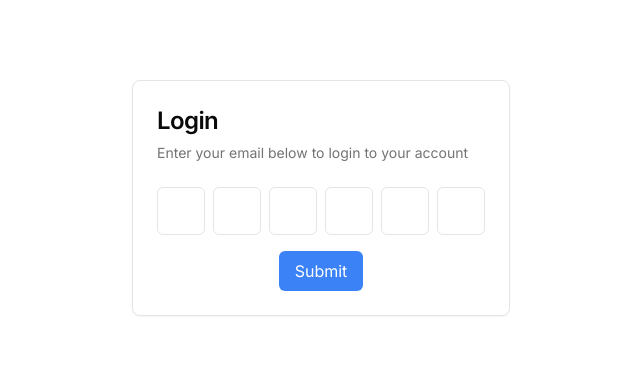
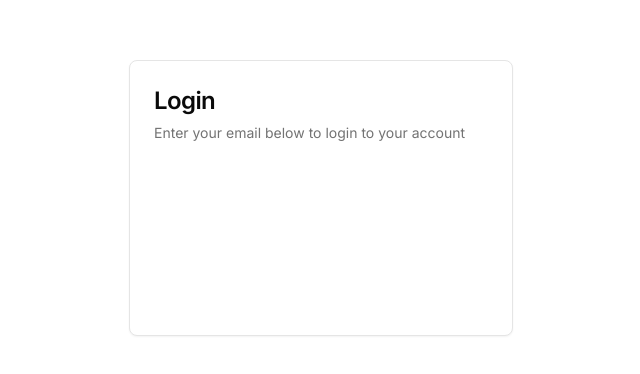
Before and after one commit to OscarVargas97/integral-fit, a Next.js app: page /access/2fa in a window 1280 px wide. Shown: the part 202-576 px from the top of the page, without its empty margins (319-959 px from the left). Built offline with nearby package versions, Linux system fonts and the light colour scheme.

Commit message:
fix: fixed building errors

```diff
--- a/package.json
+++ b/package.json
@@ -18,9 +18,9 @@
     "date-fns": "^4.1.0",
     "lucide-react": "^0.376.0",
     "next": "15.0.3",
-    "react": "19.0.0-rc-66855b96-20241106",
+    "react": "18.2.0",
     "react-big-calendar": "^1.16.3",
-    "react-dom": "19.0.0-rc-66855b96-20241106",
+    "react-dom": "18.2.0",
     "react-icons": "^5.4.0",
     "tailwind-merge": "^2.3.0",
     "tailwindcss-animate": "^1.0.7"
--- a/src/app/(public)/access/signup/page.tsx
+++ b/src/app/access/signup/page.tsx
@@ -8,7 +8,7 @@ import {
 } from 'components/ui/Card'
 import RegisterForm from 'components/form/RegisterForm'
 
-const SingUp = () => {
+const SignUp = () => {
   return (
     <div className="flex h-svh items-center">
       <Card className="mx-auto max-w-sm">
@@ -32,4 +32,4 @@ const SingUp = () => {
   )
 }
 
-export default SingUp
+export default SignUp
--- a/src/components/form/MfaForm.tsx
+++ b/src/components/form/MfaForm.tsx
@@ -7,9 +7,9 @@ import { mfaAuth } from 'lib/supabase/auth'
 const MfaForm = () => {
   const router = useRouter()
   const [values, setValues] = useState(['', '', '', '', '', ''])
-  const [error, setError] = useState(false)
+  // const [error, setError] = useState(false)
 
-  const handleChange = (index, value) => {
+  const handleChange = (index: number, value: string) => {
     // Solo aceptar caracteres numéricos
     if (!/^\d?$/.test(value)) return
 
@@ -29,94 +29,34 @@ const MfaForm = () => {
 
     // Cambiar el foco solo si se ingresa un valor válido
     if (value && index < values.length - 1) {
-      document.getElementById(`input-${index + 1}`).focus()
+      document.getElementById(`otp-${index + 1}`)?.focus()
     }
-  }
-
-  const handleKeyDown = (index, e) => {
-    if (e.key === 'Backspace' && values[index] === '') {
-      const updatedValues = [...values]
-      // Si el valor está vacío, mover valores hacia la izquierda
-      for (let i = index; i < values.length - 1; i++) {
-        updatedValues[i] = updatedValues[i + 1]
-      }
-      updatedValues[values.length - 1] = '' // Último campo vacío
-      setValues(updatedValues)
-
-      // Cambiar el foco al anterior si no es el primero
-      if (index > 0) {
-        document.getElementById(`input-${index - 1}`).focus()
-      }
-    }
-  }
-
-  const handlePaste = (e) => {
-    e.preventDefault()
-
-    const clipboardData = e.clipboardData.getData('text')
-    const numbers = clipboardData.replace(/\D/g, '') // Extraer solo números
-
-    if (numbers.length === 0) return
-
-    const updatedValues = [...values]
-    let index = 0
-
-    for (let i = 0; i < values.length && index < numbers.length; i++) {
-      if (updatedValues[i] === '') {
-        updatedValues[i] = numbers[index]
-        index++
-      }
-    }
-
-    setValues(updatedValues)
   }
 
   const handleSubmit = async (e) => {
     e.preventDefault()
-    if (values.some((val) => val === '')) {
+    const otp = values.join('')
+    try {
+      await mfaAuth(e, router, otp)
+    } catch (err) {
       setError(true)
-      return
     }
-    const otp = values.join('')
-    setError(false)
-    await mfaAuth(e, router, otp)
   }
 
   return (
-    <form
-      onSubmit={handleSubmit}
-      className="flex flex-col items-center space-y-4"
-    >
-      <div className="flex space-x-2">
-        {values.map((val, index) => (
+    <form onSubmit={handleSubmit}>
+      {values.map((value, index) => (
         <input
           key={index}
-            id={`input-${index}`}
+          id={`otp-${index}`}
           type="text"
-            maxLength={1}
-            value={val}
+          value={value}
           onChange={(e) => {
             handleChange(index, e.target.value)
           }}
-            onKeyDown={(e) => {
-              handleKeyDown(index, e)
-            }}
-            onPaste={handlePaste}
-            className="w-12 h-12 text-center text-lg border rounded-md focus:outline-none focus:ring-2 focus:ring-blue-500"
+          maxLength={1}
         />
       ))}
-      </div>
-      {error && (
-        <p className="text-red-500 text-sm">
-          Por favor, completa todos los campos.
-        </p>
-      )}
-      <button
-        type="submit"
-        className="bg-blue-500 text-white px-4 py-2 rounded-md hover:bg-blue-600"
-      >
-        Submit
-      </button>
     </form>
   )
 }
--- a/src/components/form/RegisterForm.tsx
+++ b/src/components/form/RegisterForm.tsx
@@ -4,7 +4,7 @@ import { Button } from 'components/ui/Button'
 import { Input } from 'components/ui/Input'
 import { Label } from 'components/ui/Label'
 import { useRouter } from 'next/navigation'
-import { singUp } from 'lib/supabase/auth'
+import { signUp } from 'lib/supabase/auth'
 import { useState } from 'react'
 
 const RegisterForm = () => {
@@ -29,9 +29,9 @@ const RegisterForm = () => {
     setError('')
 
     try {
-      await singUp(e, router)
+      await signUp(e, router)
     } catch (err) {
-      setError(err.message || 'Algo salió mal, inténtalo de nuevo.')
+      setError((err as Error).message || 'Algo salió mal, inténtalo de nuevo.')
     }
   }
   return (
--- a/src/lib/supabase/auth.ts
+++ b/src/lib/supabase/auth.ts
@@ -38,7 +38,7 @@ const send2fa = async (email) => {
   return true
 }
 
-export const singUp = async (e, router) => {
+export const signUp = async (e, router) => {
   const { error } = await createClient().auth.signUp({
     email: e.target.email.value,
     password: e.target.password.value,
```
Also changed, not shown: src/app/access/2fa/page.tsx (renamed from src/app/(public)/access/2fa/page.tsx), src/app/access/auth/confirm/route.ts (renamed from src/app/(public)/access/auth/confirm/route.ts), src/app/access/login/page.tsx (renamed from src/app/(public)/access/login/page.tsx), src/app/error/page.tsx (renamed from src/app/(public)/error/page.tsx), src/first-steps/page.tsx (renamed from src/app/(protected)/first-steps/page.tsx), 1 other file (tests, documents, lock files or other folders). Lines whose indentation alone changed are shown as unchanged.
